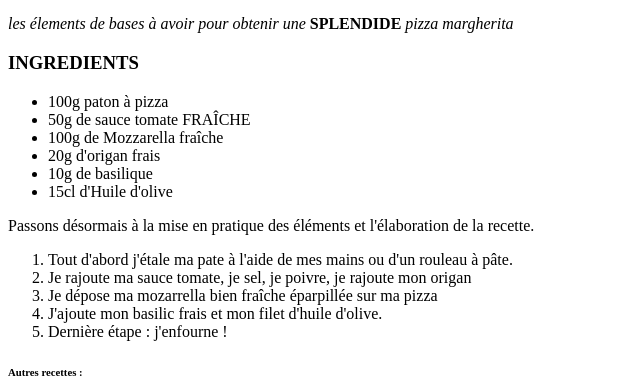
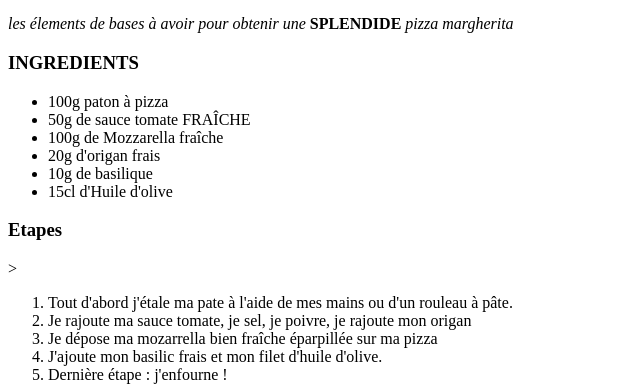
Before and after one commit to Totogit13/odin-recipes, a plain HTML site: page recipes/pizza.html in a window 1280 px wide. Shown: the part 478-865 px from the top of the page, without its empty margins (0-640 px from the left). Drawn offline with Linux system fonts and the light colour scheme.

Commit message:
Ajout des étapes oubliées

```diff
--- a/recipes/pizza.html
+++ b/recipes/pizza.html
@@ -22,7 +22,7 @@
     <li>15cl d'Huile d'olive</li>
 </ul>
 
-<p>Passons désormais à la mise en pratique des éléments et l'élaboration de la recette.</p>
+<h3>Etapes</h3>>
 
 <ol>
     <li>Tout d'abord j'étale ma pate à l'aide de mes mains ou d'un rouleau à pâte.</li>
```
Also changed, not shown: recipes/Kebab.html (+2 -0 lines), recipes/Lasagne.html (+2 -0 lines).
